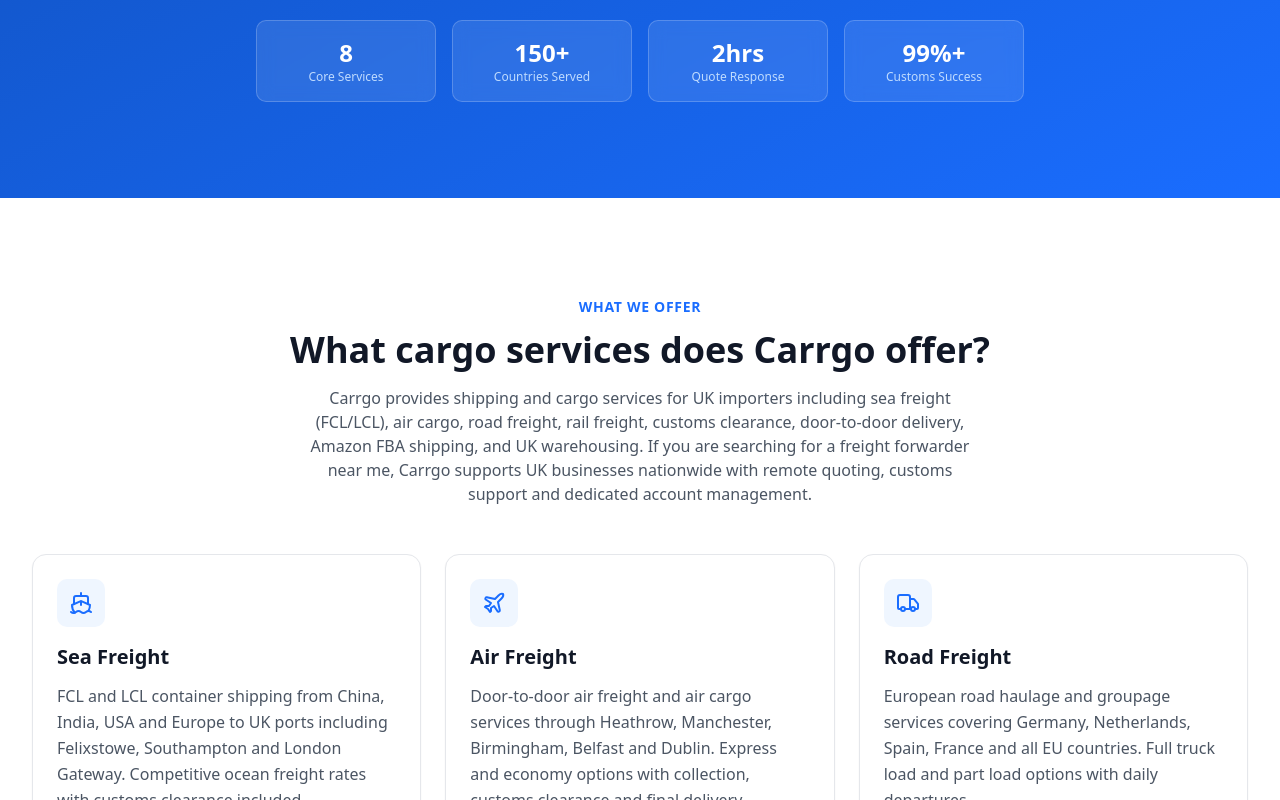
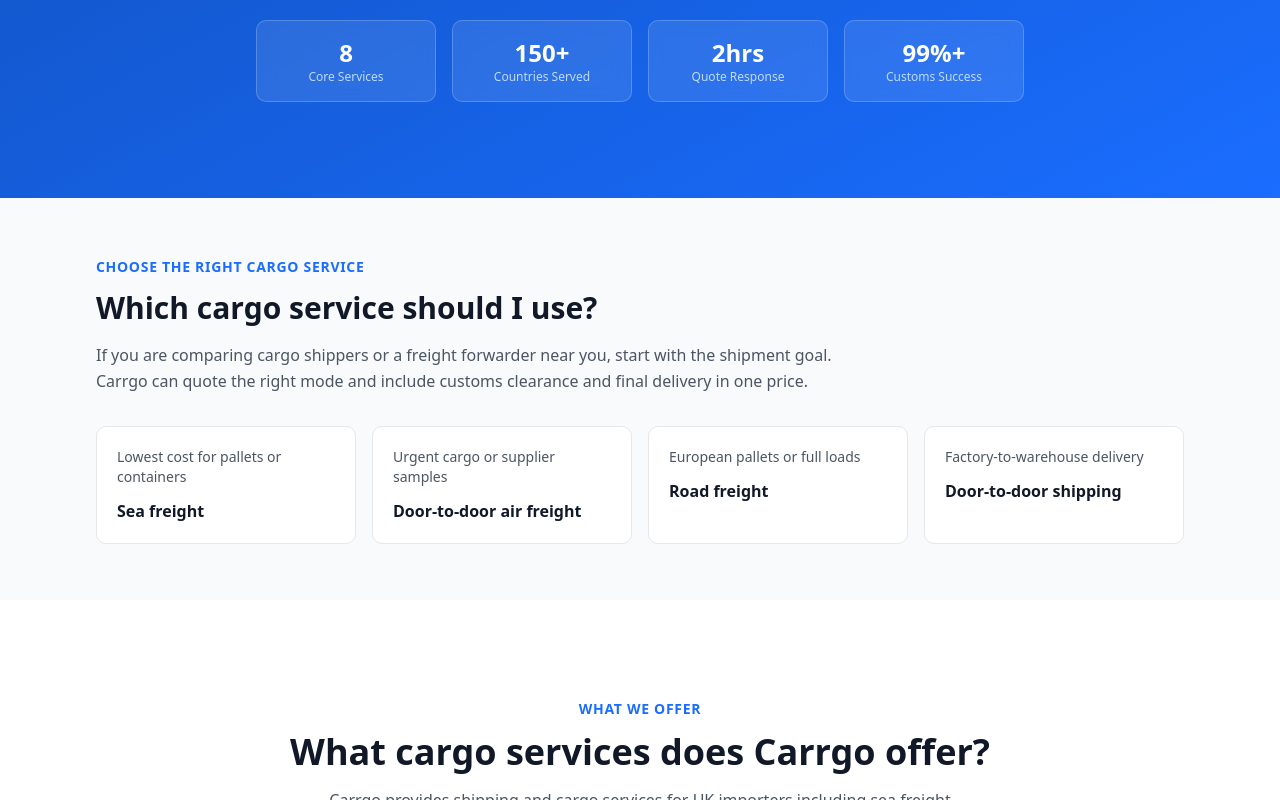
Before and after one commit to rbuilder80-sudo/carrgo-website, a React (Vite) app: page /services in a window 1280 px wide. Shown: the part 541-1341 px from the top of the page. Built offline with nearby package versions, Linux system fonts and the light colour scheme.

Commit message:
Improve cargo services search intent

```diff
--- a/src/pages/ServicesHub.tsx
+++ b/src/pages/ServicesHub.tsx
@@ -9,7 +9,10 @@
 const serviceSchema = {
   '@context': 'https://schema.org',
   '@type': 'Service',
-  name: 'UK Freight Forwarding Services',
+  name: 'Cargo Services UK',
+  serviceType: ['Cargo Services', 'Freight Forwarding', 'Sea Freight', 'Air Freight', 'Road Freight', 'Rail Freight', 'Customs Clearance', 'Door-to-Door Delivery'],
+  url: 'https://www.carrgo.co.uk/services',
+  description: 'Cargo services for UK businesses including sea freight, air cargo, road freight, rail freight, customs clearance, warehousing and door-to-door delivery.',
   provider: {
     '@type': 'Organization',
     name: 'Carrgo Freight Solutions Ltd',
@@ -38,6 +41,34 @@
       { '@type': 'Offer', itemOffered: { '@type': 'Service', name: 'Warehousing — UK Storage & Distribution' } },
     ],
   },
+};
+
+const faqData = [
+  {
+    question: 'What cargo services does Carrgo offer?',
+    answer: 'Carrgo offers sea freight, air freight, road freight, rail freight, customs clearance, door-to-door delivery, Amazon FBA freight and UK warehousing for commercial cargo.',
+  },
+  {
+    question: 'Can Carrgo handle customs and delivery as one service?',
+    answer: 'Yes. Carrgo can include supplier collection, freight booking, UK customs clearance, tracking and final delivery in one all-inclusive cargo quote.',
+  },
+  {
+    question: 'How quickly can I get a cargo services quote?',
+    answer: 'Carrgo aims to send freight and cargo quotes within 2 business hours when the shipment details are complete.',
+  },
+];
+
+const faqSchema = {
+  '@context': 'https://schema.org',
+  '@type': 'FAQPage',
+  mainEntity: faqData.map((faq) => ({
+    '@type': 'Question',
+    name: faq.question,
+    acceptedAnswer: {
+      '@type': 'Answer',
+      text: faq.answer,
+    },
+  })),
 };
 
 /* ── Service Cards Data ── */
@@ -89,6 +120,29 @@
     title: 'Warehousing',
     description: 'Secure UK warehousing and distribution centres offering short-term and long-term storage, inventory management, pick-and-pack, and fulfilment services for businesses of all sizes.',
     link: '/services/warehousing',
+  },
+];
+
+const serviceMatch = [
+  {
+    need: 'Lowest cost for pallets or containers',
+    service: 'Sea freight',
+    link: '/services/sea-freight',
+  },
+  {
+    need: 'Urgent cargo or supplier samples',
+    service: 'Door-to-door air freight',
+    link: '/services/air-freight',
+  },
+  {
+    need: 'European pallets or full loads',
+    service: 'Road freight',
+    link: '/services/road-freight',
+  },
+  {
+    need: 'Factory-to-warehouse delivery',
+    service: 'Door-to-door shipping',
+    link: '/services/door-to-door',
   },
 ];
 
@@ -148,12 +202,12 @@
   return (
     <>
       <Seo
-        title="Cargo Services UK | Sea, Air, Road Freight Quotes | Carrgo"
-        description="Cargo services for UK businesses: sea freight, air cargo, road freight, rail, customs clearance and door-to-door delivery. Quote in 2 hours."
+        title="Cargo Services UK | Freight Forwarder Quote in 2 Hours | Carrgo"
+        description="Cargo services for UK businesses: sea, air, road and rail freight with customs clearance, tracking and door-to-door delivery. Get a quote in 2 hours."
         keywords="cargo services uk, shipping and cargo services, cargo transportation, cargo logistics, cargo freight forwarding, cargo forwarder, freight forwarding services uk, cargo shippers, cargo shipping company, freight forwarder near me, freight forwarding, logistics services, haulage company, transport company, shipping company, freight forwarder uk, cargo shipping services, uk freight services, international freight forwarding"
         ogUrl="https://www.carrgo.co.uk/services"
         canonical="https://www.carrgo.co.uk/services"
-        structuredData={serviceSchema}
+        structuredData={[serviceSchema, faqSchema]}
       />
 
       <main id="main-content">
@@ -200,6 +254,33 @@
                   <div className="text-xs text-blue-200">Customs Success</div>
                 </div>
               </div>
+            </div>
+          </div>
+        </section>
+
+        {/* ====== SERVICE MATCH ====== */}
+        <section aria-labelledby="match-heading" className="py-14 bg-[#F8FAFC]">
+          <div className="max-w-6xl mx-auto px-4 sm:px-6 lg:px-8">
+            <div className="max-w-3xl mb-8">
+              <span className="text-[#1A6DFF] font-semibold text-sm uppercase tracking-wider">Choose the right cargo service</span>
+              <h2 id="match-heading" className="text-3xl font-bold text-[#111827] mt-3 mb-4">
+                Which cargo service should I use?
+              </h2>
+              <p className="text-[#4B5563] leading-relaxed">
+                If you are comparing cargo shippers or a freight forwarder near you, start with the shipment goal. Carrgo can quote the right mode and include customs clearance and final delivery in one price.
+              </p>
+            </div>
+            <div className="grid md:grid-cols-2 lg:grid-cols-4 gap-4">
+              {serviceMatch.map((item) => (
+                <Link
+                  key={item.need}
+                  to={item.link}
+                  className="bg-white rounded-lg border border-[#E5E7EB] p-5 hover:shadow-md transition-shadow group"
+                >
+                  <p className="text-sm text-[#4B5563] mb-3">{item.need}</p>
+                  <p className="font-bold text-[#111827] group-hover:text-[#1A6DFF] transition-colors">{item.service}</p>
+                </Link>
+              ))}
             </div>
           </div>
         </section>
```
Also changed, not shown: 1 other file (tests, documents, lock files or other folders).
